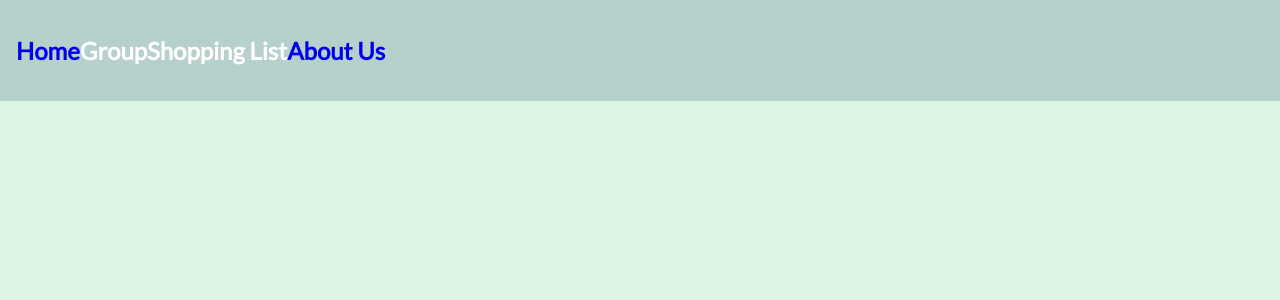
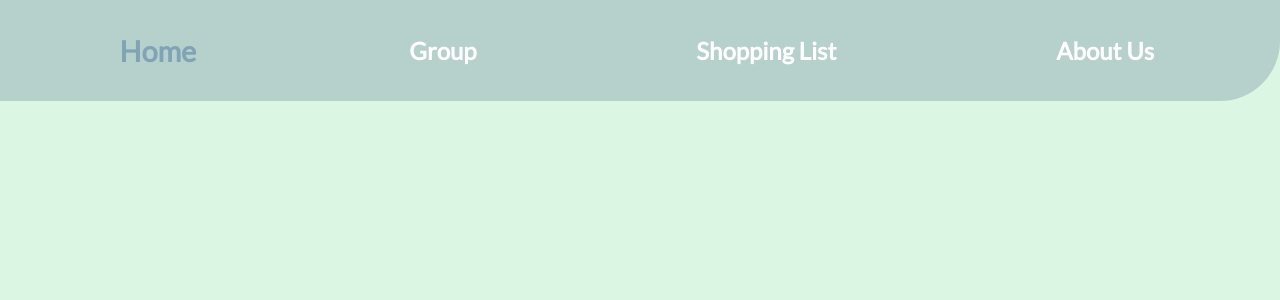
Before and after one commit to LoremakerEgg/recipe-collection-app, a Next.js app: page / in a window 1280 px wide. Shown: the top 300 px of the page. Built offline with nearby package versions, Linux system fonts and the light colour scheme.

Commit message:
added the Navbar

```diff
--- a/components/navbar.js
+++ b/components/navbar.js
@@ -1,18 +1,211 @@
 import styles from "./navbar.module.scss";
+import { useState, useCallback, useEffect, useRef } from "react";
+import { useRouter } from "next/router";
 
-export default function Navbar() {
+const Navbar = () => {
+  //För att läsa av skärmstorlek och sätta isBreakpoint till true/false. (isBreakpoint -> rad. 32)
+  const useMediaQuery = (width) => {
+    const [targetReached, setTargetReached] = useState(false);
+
+    const updateTarget = useCallback((e) => {
+      if (e.matches) {
+        setTargetReached(true);
+      } else {
+        setTargetReached(false);
+      }
+    }, []);
+
+    useEffect(() => {
+      const media = window.matchMedia(`(max-width: ${width}px)`);
+      media.addEventListener("change", updateTarget);
+
+      if (media.matches) {
+        setTargetReached(true);
+      }
+
+      return () => media.removeEventListener("change", updateTarget);
+    }, []);
+
+    return targetReached;
+  };
+
+  const isBreakpoint = useMediaQuery(768);
+  const [dropdownVisible, setDropdownVisible] = useState(false);
+  const dropdown = useRef(null);
+
+  //För att toggla dropdownmenu när vi klickar på hamburger Menu.
+  const handleonClick = () => {
+    setDropdownVisible(!dropdownVisible);
+  };
+
+  //För att stänga dropdownmenu när den är öppen & vi klickar utanför den.
+  useEffect(() => {
+    if (!dropdownVisible) return;
+
+    function handleClick(event) {
+      if (dropdown.current && !dropdown.current.contains(event.target)) {
+        setDropdownVisible(false);
+      }
+    }
+    const timeoutId = setTimeout(() => {
+      window.addEventListener("click", handleClick);
+    }, 0);
+
+    return () => {
+      clearTimeout(timeoutId);
+      window.removeEventListener("click", handleClick);
+    };
+  }, [dropdownVisible]);
+
+  //För att få aktiva Länkar.
+  let aboutActive = false;
+  let homeActive = false;
+  const router = useRouter();
+  if (router.pathname == "/about") {
+    aboutActive = true;
+  } else if (router.pathname == "/") {
+    homeActive = true;
+  }
+
   return (
     <>
+      {isBreakpoint ? (
+        <>
           <header className={styles.navbar}>
-        <a className={styles.link} href="./">
+            <img
+              className={styles.hamburgerMenu}
+              src="/HamburgerMenu.svg"
+              alt="hamburger menu"
+              width="69px"
+              height="69px"
+              onClick={handleonClick}
+            />
+          </header>
+          <div
+            className={styles.dropdown}
+            style={{ display: dropdownVisible ? "block" : "none" }}
+            ref={dropdown}
+          >
+            <a
+              className={homeActive ? styles.linkActive : styles.link}
+              href="./"
+            >
               <h2>Home</h2>
             </a>
             <h2>Group</h2>
             <h2>Shopping List</h2>
-        <a className={styles.link} href="./about">
+            <a
+              className={aboutActive ? styles.linkActive : styles.link}
+              href="./about"
+            >
+              <h2>About Us</h2>
+            </a>
+          </div>
+        </>
+      ) : (
+        <header className={styles.navbar}>
+          <a className={homeActive ? styles.linkActive : styles.link} href="./">
+            <h2>Home</h2>
+          </a>
+          <h2>Group</h2>
+          <h2>Shopping List</h2>
+          <a
+            className={aboutActive ? styles.linkActive : styles.link}
+            href="./about"
+          >
             <h2>About Us</h2>
           </a>
         </header>
+      )}
     </>
   );
-}
+};
+
+export default Navbar;
+
+// import styles from "./navbar.module.scss";
+// import { useState, useCallback, useEffect } from "react";
+// // import { NavLink } from "next";
+// //Stand- up
+// //Behövs detta för att få aktiva länkar?
+
+// const Navbar = () => {
+//   const useMediaQuery = (width) => {
+//     const [targetReached, setTargetReached] = useState(false);
+
+//     const updateTarget = useCallback((e) => {
+//       if (e.matches) {
+//         setTargetReached(true);
+//       } else {
+//         setTargetReached(false);
+//       }
+//     }, []);
+
+//     useEffect(() => {
+//       const media = window.matchMedia(`(max-width: ${width}px)`);
+//       media.addEventListener("change", updateTarget);
+
+//       if (media.matches) {
+//         setTargetReached(true);
+//       }
+
+//       return () => media.removeEventListener("change", updateTarget);
+//     }, []);
+
+//     return targetReached;
+//   };
+
+//   const isBreakpoint = useMediaQuery(768);
+//   const [dropdownVisible, setDropdownVisible] = useState(false);
+
+//   const handleonClick = () => {
+//     setDropdownVisible(!dropdownVisible);
+//   };
+//   //Stand- Up
+//   //Vill ha bort menyn när vi klickar utanför.
+
+//   return (
+//     <>
+//       {isBreakpoint ? (
+//         <>
+//           <header className={styles.navbar}>
+//             <img
+//               className={styles.hamburgerMenu}
+//               src="/HamburgerMenu.svg"
+//               alt="hamburger menu"
+//               width="69px"
+//               height="69px"
+//               onClick={handleonClick}
+//             />
+//           </header>
+//           <div
+//             className={styles.dropdown}
+//             style={{ display: dropdownVisible ? "block" : "none" }}
+//           >
+//             <a className={styles.link} href="./">
+//               <h2>Home</h2>
+//             </a>
+//             <h2>Group</h2>
+//             <h2>Shopping List</h2>
+//             <a className={styles.link} href="./about">
+//               <h2>About Us</h2>
+//             </a>
+//           </div>
+//         </>
+//       ) : (
+//         <header className={styles.navbar}>
+//           <a className={styles.link} href="./">
+//             <h2>Home</h2>
+//           </a>
+//           <h2>Group</h2>
+//           <h2>Shopping List</h2>
+//           <a className={styles.link} href="./about">
+//             <h2>About Us</h2>
+//           </a>
+//         </header>
+//       )}
+//     </>
+//   );
+// };
+
+// export default Navbar;
--- a/components/navbar.module.scss
+++ b/components/navbar.module.scss
@@ -2,11 +2,50 @@
 
 .navbar {
   display: flex;
+  padding: 1rem;
+  justify-content: space-around;
+  border-bottom-right-radius: 60px;
+  color: white;
   background-color: $secondaryColor;
-  color: white;
-  padding: 1rem;
 }
 
 .link {
+  display: block;
   text-decoration: none;
+  color: rgb(255, 255, 255);
+  transition: all 0.2s ease-in-out;
+
+  &:hover {
+    transform: scale(1.2);
+  }
 }
+
+.linkActive {
+  text-decoration: none;
+  transform: scale(1.2);
+  color: $navDetailColor;
+  pointer-events: none;
+}
+
+.hamburgerMenu {
+  transition: all 0.2s ease-in-out;
+  &:hover {
+    transform: scale(1.1);
+    cursor: pointer;
+  }
+}
+
+.dropdown {
+  display: none;
+  position: absolute;
+  width: 200px;
+  padding: 1rem;
+  color: white;
+  background-color: $secondaryColor;
+}
+
+@media screen and (max-width: 768px) {
+  .navbar {
+    justify-content: left;
+  }
+}
```
Also changed, not shown: public/HamburgerMenu.svg (added). Lines whose indentation alone changed are shown as unchanged.
